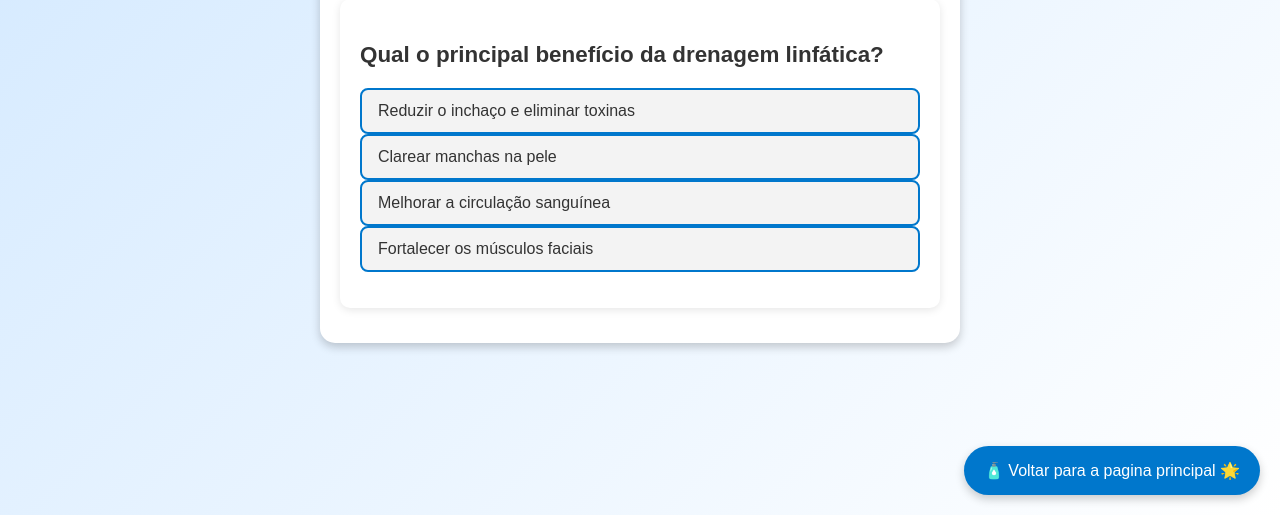
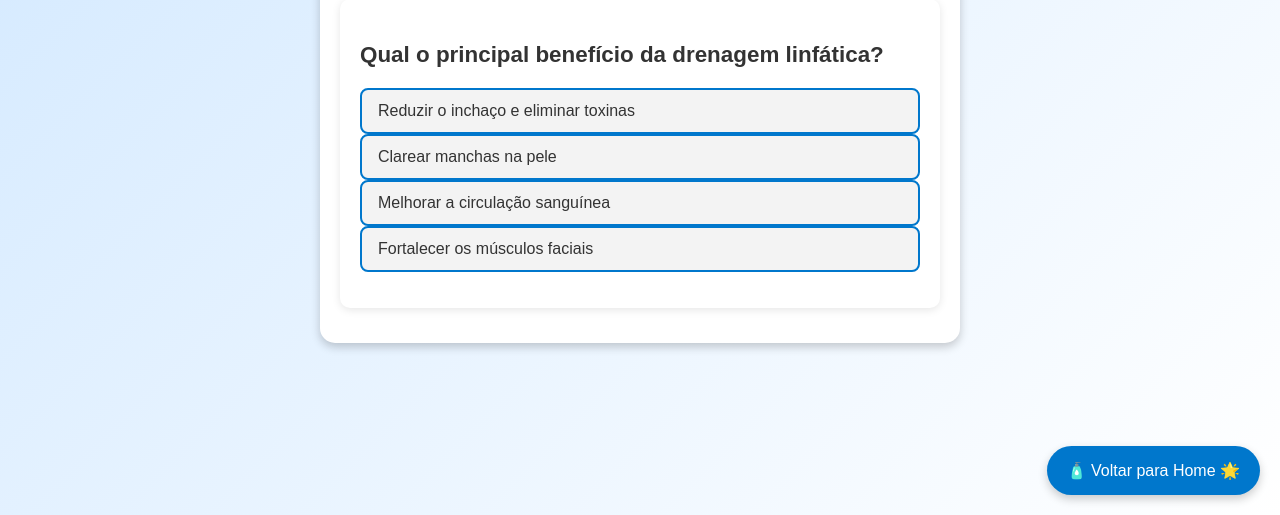
Before and after one commit to OwnerDevss/Games, a plain HTML site: page quiz.html in a window 1280 px wide. Shown: the part 285-800 px from the top of the page. Drawn offline with Linux system fonts and the light colour scheme.

Commit message:
Update quiz.html

```diff
--- a/quiz.html
+++ b/quiz.html
@@ -20,12 +20,13 @@
             <div id="result-container" class="card hide">
                 <p id="result"></p>
                 <button id="restart-button" class="button">Reiniciar Quiz</button>
+                <a href="results.html" class="view-errors-button">Ver Questões Erradas</a>
             </div>
         </main>
     </div>
 
-    <!-- Botão no canto inferior direito -->
-    <a href="index.html" class="back-to-home">🧴 Voltar para a pagina principal 🌟</a>
+    <!-- Botão para voltar à página inicial -->
+    <a href="index.html" class="back-to-home">🧴 Voltar para Home 🌟</a>
 
     <script src="script.js"></script>
 </body>
```
